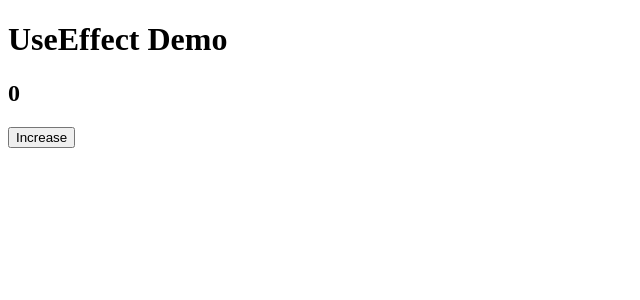
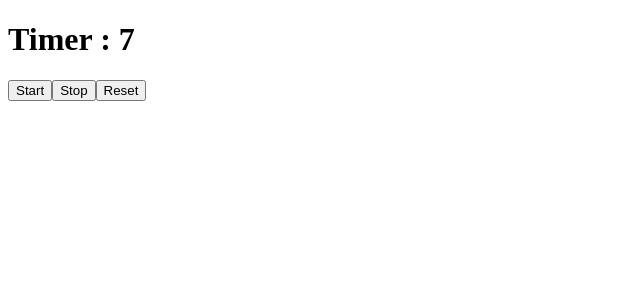
Before and after one commit to anuragpaal/react-practice, a React (Vite) app: page / in a window 1280 px wide. Shown: the top 300 px of the page, without its empty margins (0-640 px from the left). Built offline with nearby package versions, Linux system fonts and the light colour scheme.

Commit message:
"Day 4 - useEffect cleanup with start/stop timer"

```diff
--- a/src/App.jsx
+++ b/src/App.jsx
@@ -1,21 +1,36 @@
-import { useState, useEffect } from "react";
+import { useState,useEffect } from "react";
 
 function App() {
-  const [count, setCount] = useState(0);
+  const [count,setCount] = useState(0);
+  const [running,setRunning] = useState(true);
 
   useEffect(() => {
-    console.log("Use Effect Loaded");
-    document.title = "Count: " + count;
-  }, [count]);
+    if(!running) return;
+
+    const timer = setInterval(() => {
+      setCount(c => c + 1);
+    },1000)
+
+    return () => clearInterval(timer);
+  },[running])
 
   return (
     <div>
-      <h1>UseEffect Demo</h1>
-      <h2>{count}</h2>
+      <h1>Timer : {count}</h1>
 
-      <button onClick={() => setCount(count + 1)}>Increase</button>
+      <button onClick={() => setRunning(true)}>
+        Start
+      </button>
+
+      <button onClick={() => setRunning(false)}>
+          Stop
+      </button>
+
+      <button onClick={() => setCount(0)}>
+          Reset
+      </button>
     </div>
-  );
+  )
 }
 
 export default App;
```
